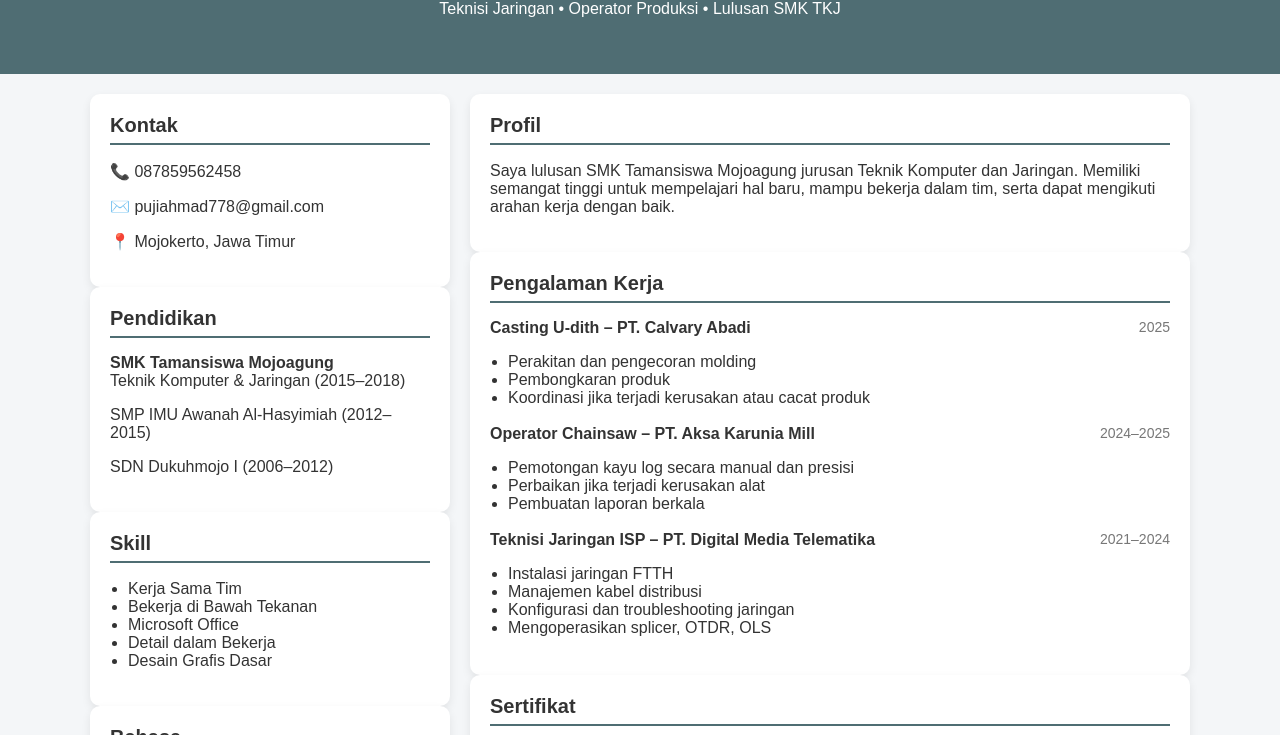
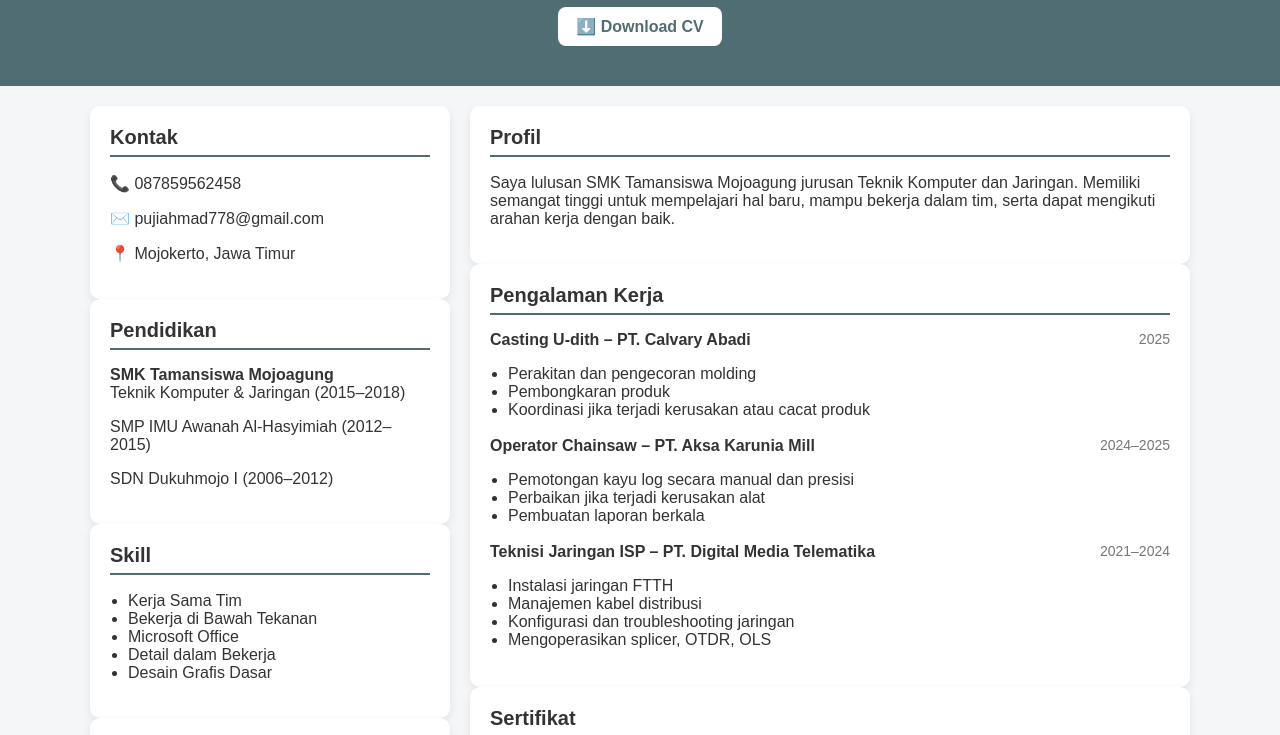
Before and after one commit to pujiahmad/pujiahmad.github.io, a plain HTML site: page index.html in a window 1280 px wide. Shown: the part 85-820 px from the top of the page. Drawn offline with Linux system fonts and the light colour scheme.

Commit message:
index.html

```diff
--- a/index.html
+++ b/index.html
@@ -66,11 +66,28 @@
         grid-template-columns: 1fr;
       }
     }
+    .btn-cv {
+  display: inline-block;
+  margin-top: 15px;
+  padding: 10px 18px;
+  background: #ffffff;
+  color: #4f6d73;
+  text-decoration: none;
+  border-radius: 8px;
+  font-weight: bold;
+  transition: 0.3s;
+}
+
+.btn-cv:hover {
+  background: #e0e0e0;
+}
   </style>
 </head>
 <body><header>
   <h1>Puji Ahmad Subahtiar</h1>
-  <p>Teknisi Jaringan • Operator Produksi • Lulusan SMK TKJ</p>
+  <a href="CV_Puji_Ahmad_Subahtiar.pdf" download class="btn-cv">
+    ⬇️ Download CV
+  </a>
 </header><div class="container">
   <!-- LEFT -->
   <div class="left">
```
